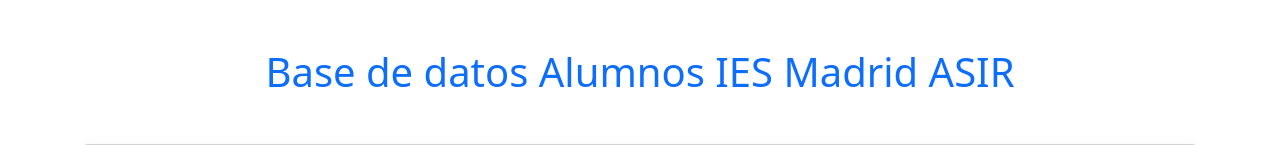
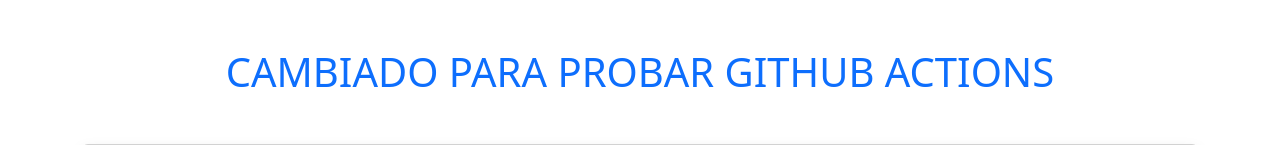
Before and after one commit to oscarnovillo/flask-githubactions, a Flask app: page / in a window 1280 px wide. Shown: the top 145 px of the page. Run offline with Flask 2, Linux system fonts and the light colour scheme; data that the repository does not hold is empty.

Commit message:
cambiado texto- version 1.1

```diff
--- a/appFlask/src/templates/index.html
+++ b/appFlask/src/templates/index.html
@@ -11,7 +11,7 @@
 </head>
 <body>
 
-    <h1 class="text-center mt-5 mb-5 text-primary">Base de datos Alumnos IES Madrid ASIR</h1>
+    <h1 class="text-center mt-5 mb-5 text-primary">CAMBIADO PARA PROBAR GITHUB ACTIONS</h1>
 
     <div class="container">
         <div class="card shadow">
```
